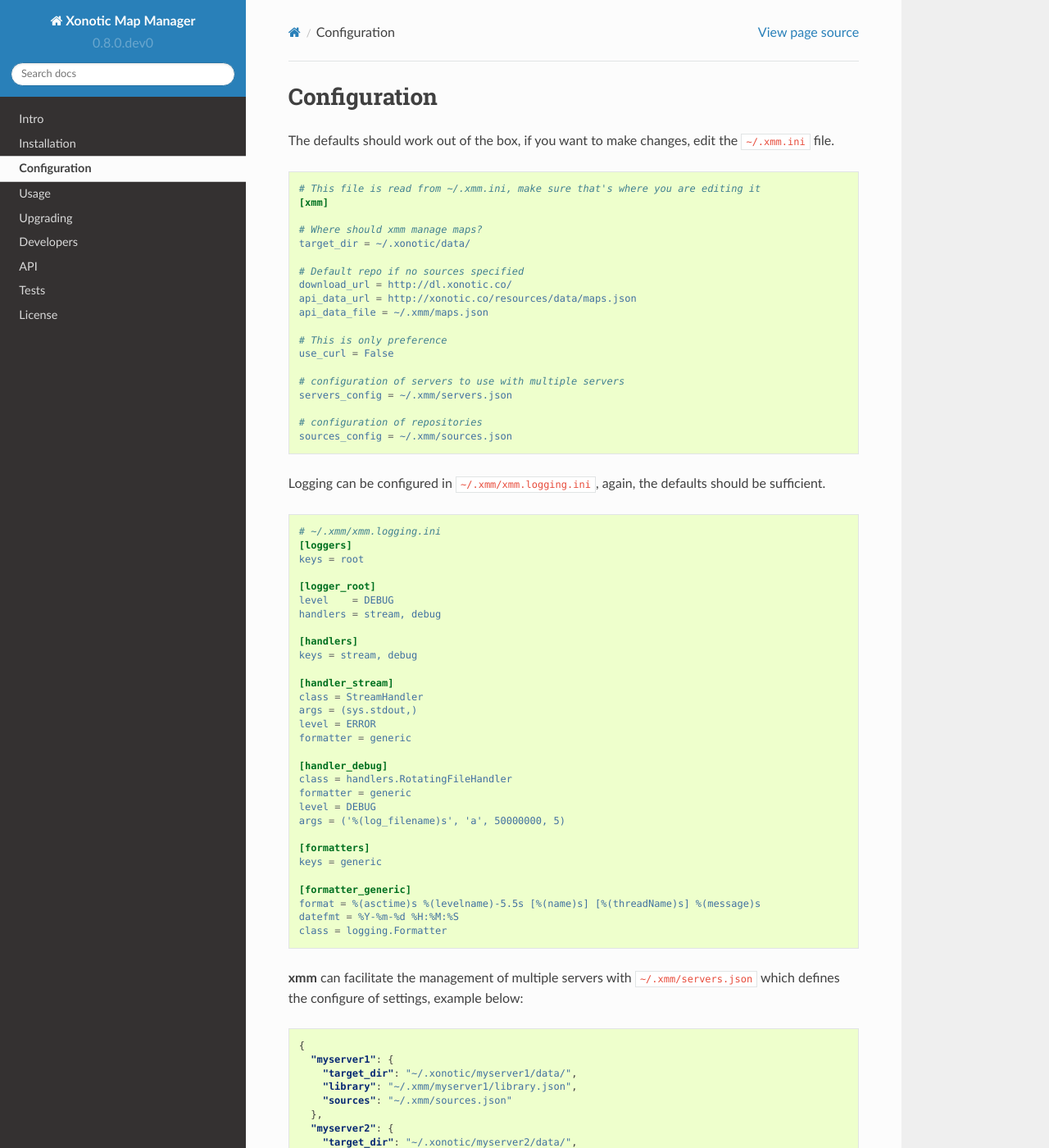
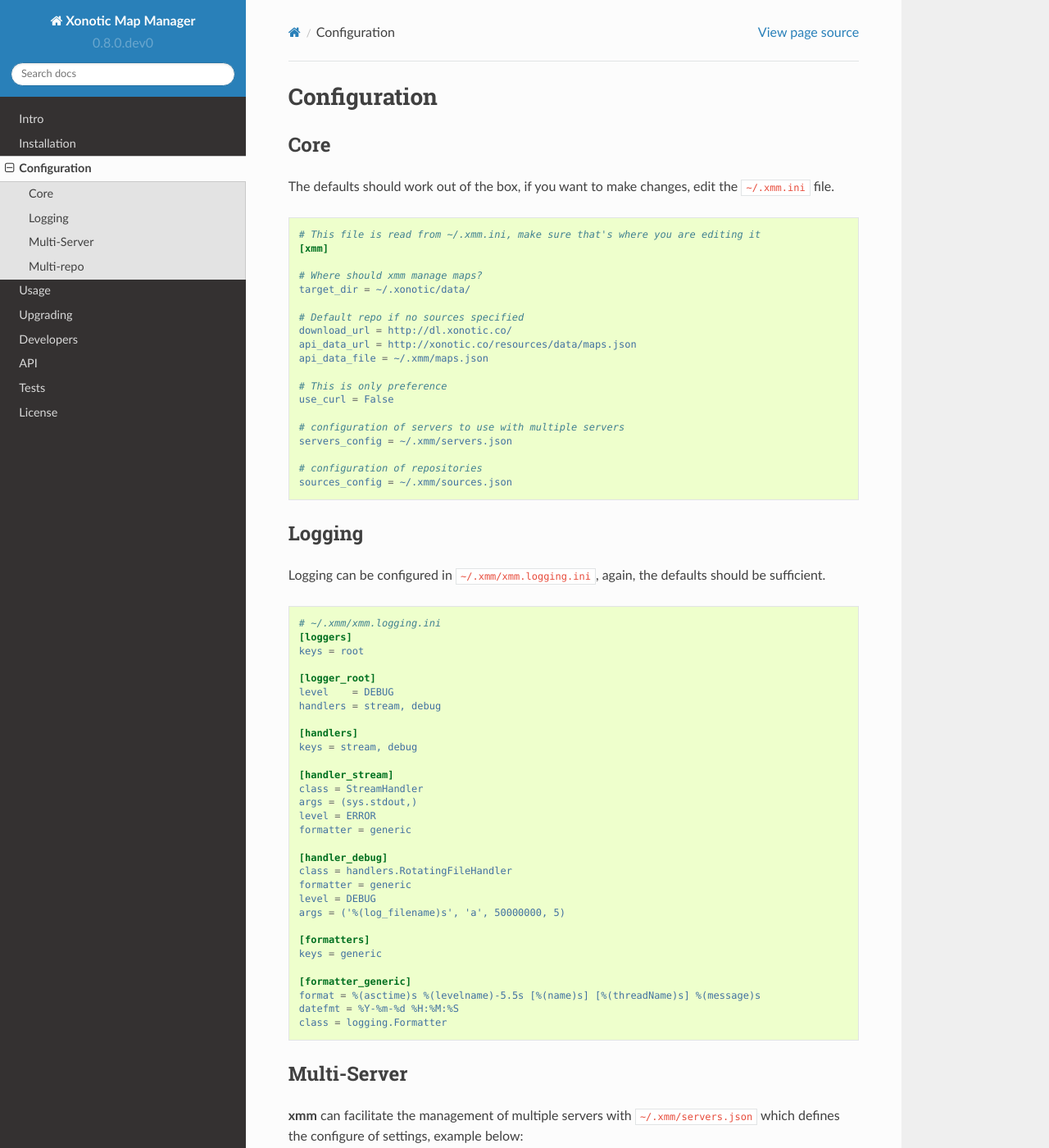
Before and after one commit to z/xonotic-map-manager, a Sphinx documentation site: the page built from docs/configuration.rst, in a window 1280 px wide and 1400 px high. Shown: the whole window at 82% size. Built offline with Sphinx 7.4.7 and the Read the Docs theme 2.0.0, drawn with Linux system fonts in a browser that asks for light colours.

Commit message:
sections in configuration

```diff
--- a/docs/configuration.rst
+++ b/docs/configuration.rst
@@ -2,6 +2,9 @@
 
 Configuration
 =============
+
+Core
+----
 
 The defaults should work out of the box, if you want to make changes, edit the ``~/.xmm.ini`` file.
 
@@ -26,6 +29,9 @@
 
     # configuration of repositories
     sources_config = ~/.xmm/sources.json
+
+Logging
+-------
 
 Logging can be configured in ``~/.xmm/xmm.logging.ini``, again, the defaults should be sufficient.
 
@@ -63,6 +69,9 @@
     class = logging.Formatter
 
 
+Multi-Server
+------------
+
 **xmm** can facilitate the management of multiple servers with ``~/.xmm/servers.json`` which defines the configure of settings, example below:
 
 .. code-block:: json
@@ -80,6 +89,9 @@
       }
     }
 
+Multi-repo
+----------
+
 **xmm** can use multiple repositories, edit the ``~/.xmm/sources.json`` file to configure them, example below:
 
 .. code-block:: json
```
